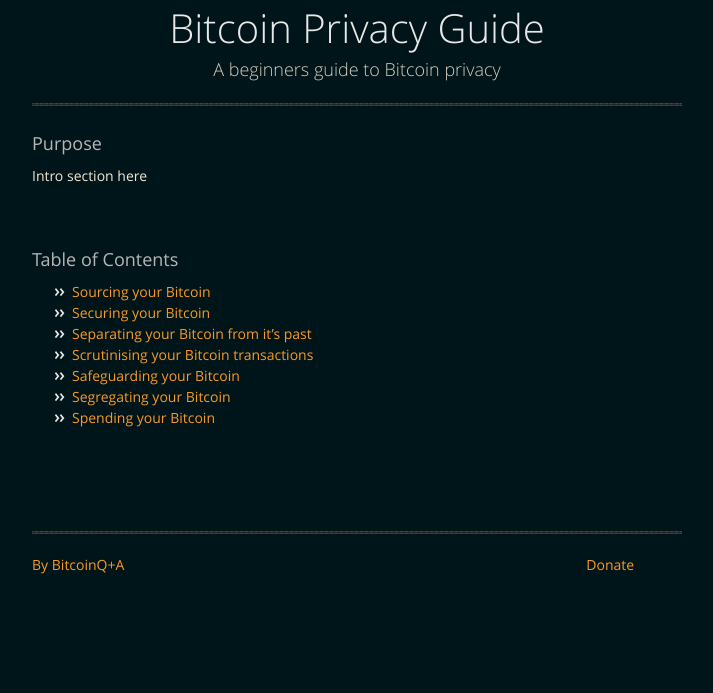
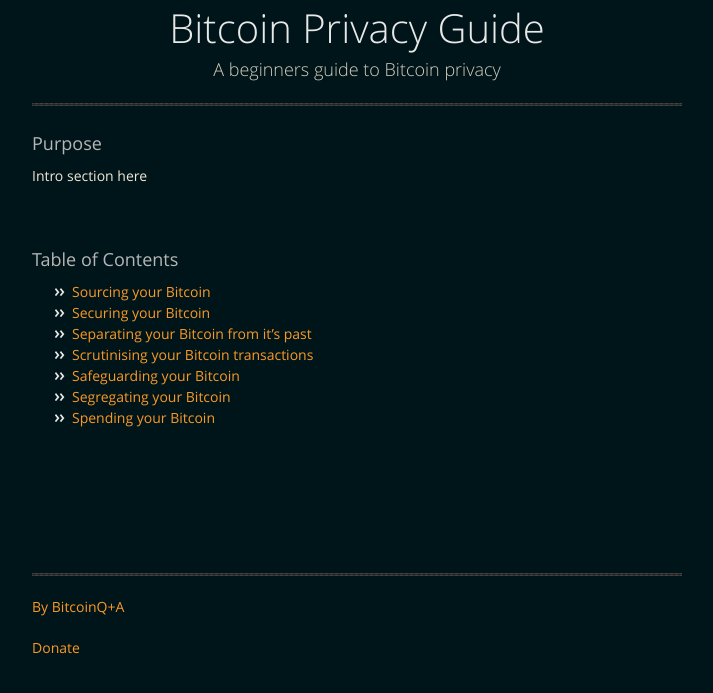
Before and after one commit to BitcoinQnA/BitcoinPrivacyGuide, a Jekyll site: the page built from index.md, in a window 1280 px wide. Shown: the top 693 px of the page, without its empty margins (283-996 px from the left). Built offline with Jekyll 4.4.1, drawn with Linux system fonts in a browser that asks for light colours; our own code applies the rules of GitHub Pages for plain Markdown files.

Commit message:
Update index.md

```diff
--- a/index.md
+++ b/index.md
@@ -22,7 +22,11 @@ Intro section here
 <br/>
 <br/>
 <br/>
+<br/>
+<br/>
 
 ***
 
-[By BitcoinQ+A](https://twitter.com/BitcoinQ_A) &nbsp; &nbsp; &nbsp; &nbsp; &nbsp;&nbsp; &nbsp; &nbsp; &nbsp; &nbsp;&nbsp; &nbsp; &nbsp; &nbsp; &nbsp; &nbsp; &nbsp; &nbsp; &nbsp; &nbsp;&nbsp; &nbsp; &nbsp; &nbsp; &nbsp;&nbsp; &nbsp; &nbsp; &nbsp; &nbsp;&nbsp; &nbsp; &nbsp; &nbsp; &nbsp; &nbsp; &nbsp; &nbsp; &nbsp; &nbsp;&nbsp; &nbsp; &nbsp; &nbsp; &nbsp;&nbsp; &nbsp; &nbsp; &nbsp; &nbsp; &nbsp; &nbsp; &nbsp; &nbsp; &nbsp;&nbsp; &nbsp; &nbsp; &nbsp; &nbsp;&nbsp; &nbsp; &nbsp; &nbsp; &nbsp;&nbsp; &nbsp; &nbsp; [Donate](https://www.bitcoinqna.com/donations)
+[By BitcoinQ+A](https://twitter.com/BitcoinQ_A)
+
+[Donate](https://www.bitcoinqna.com/donations)
```
